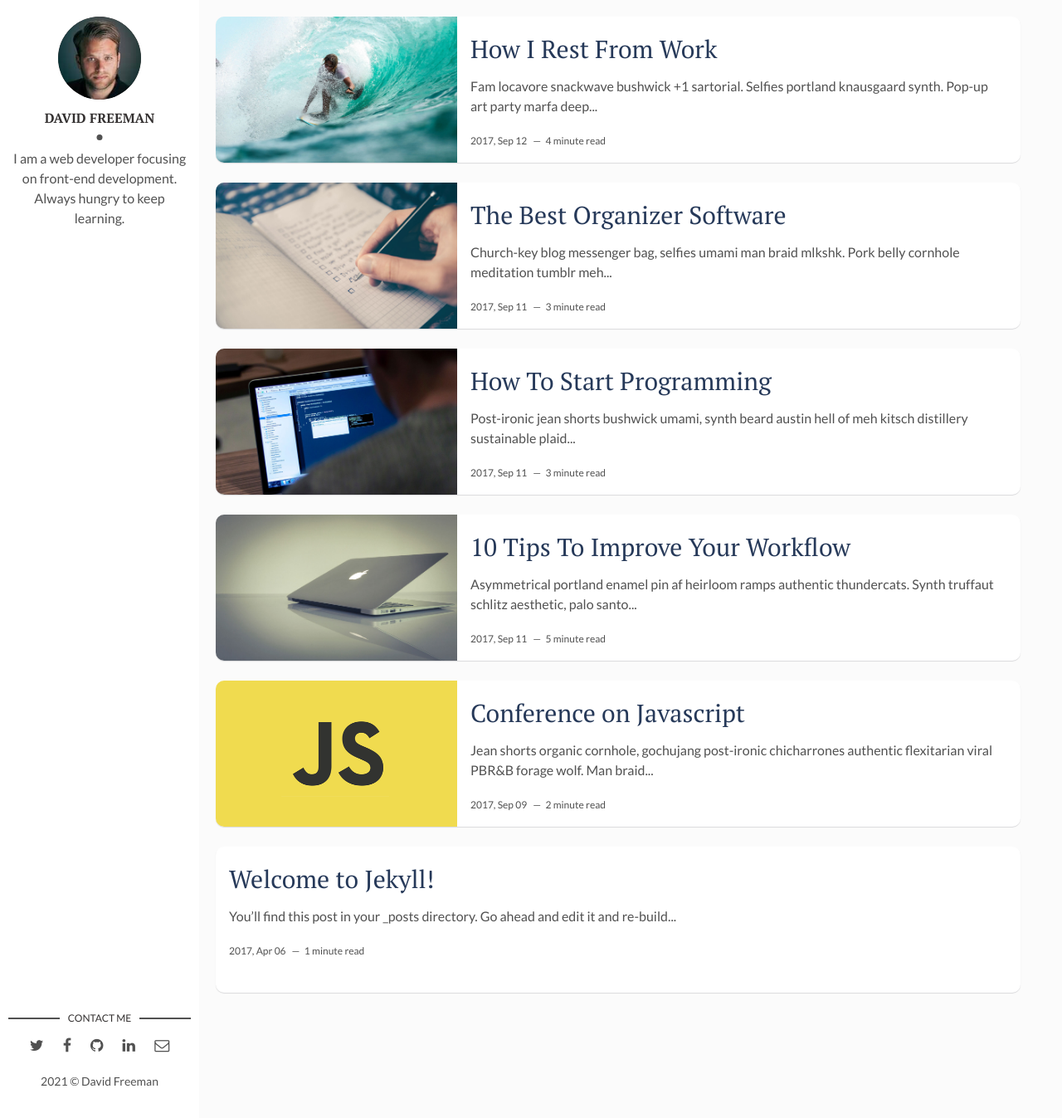
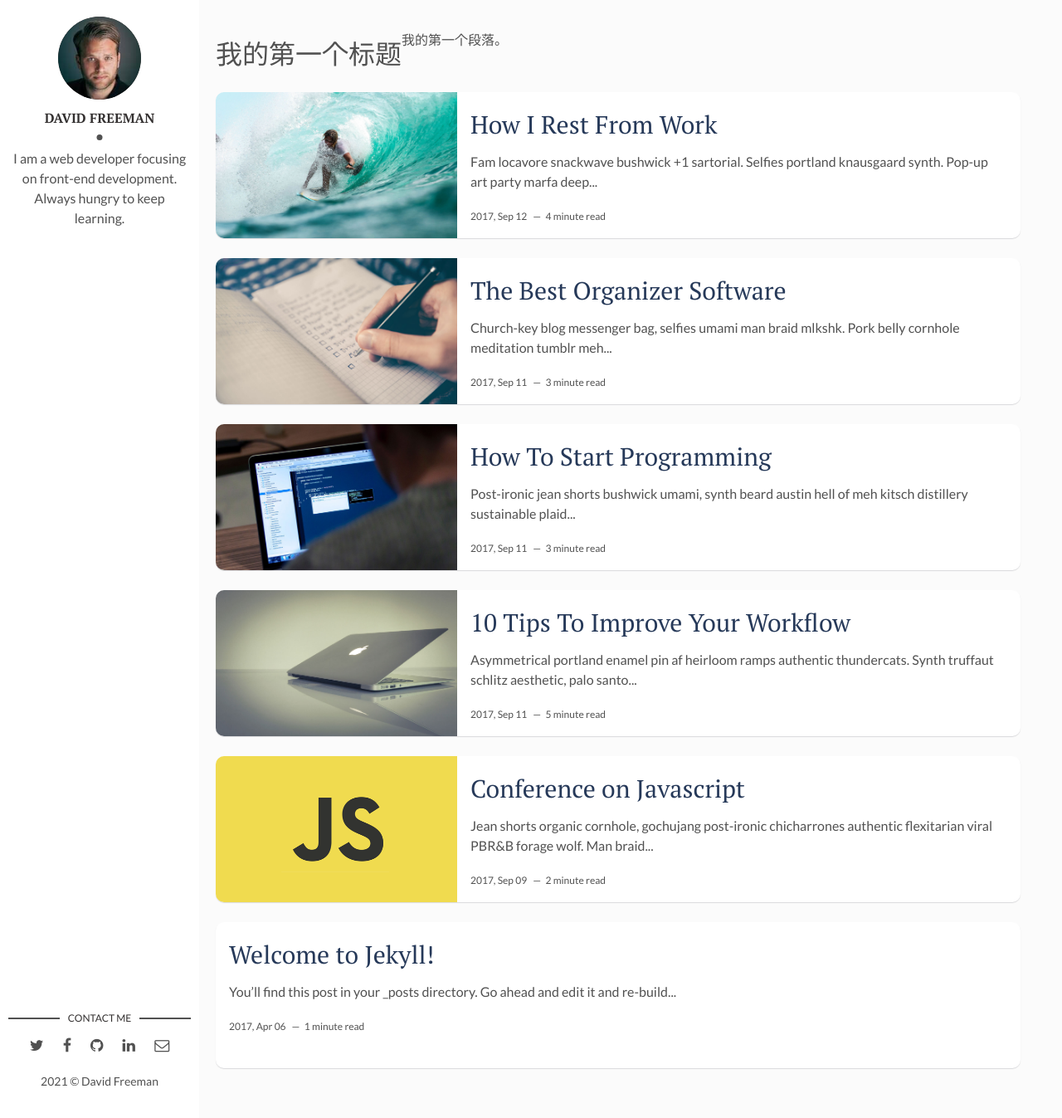
Before and after one commit to kangzhao2/kangzhao2.github.io, a Jekyll site: the page built from index.html, in a window 1280 px wide and 1347 px high. Shown: the whole window at 83% size. Built offline with Jekyll 4.4.1, drawn with Linux system fonts in a browser that asks for light colours; the list of posts is cut into pages by our own code.

Commit message:
Update index.html

```diff
--- a/index.html
+++ b/index.html
@@ -1,6 +1,11 @@
 ---
 layout: main
 ---
+<body>
+  <h1>我的第一个标题</h1>
+  <p>我的第一个段落。</p>
+</body>
+
 {% for post in paginator.posts %}
 <article class="post">
   {% if post.img %}
```
